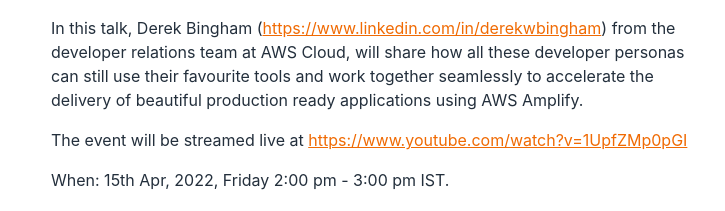
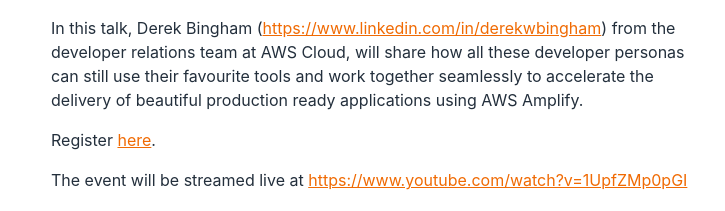
Before and after one commit to plug-n-play/aws-user-group-punjab, a Next.js app: page / in a window 1280 px wide. Shown: the part 1249-1460 px from the top of the page, without its empty margins (270-995 px from the left). Built offline with nearby package versions, Linux system fonts and the light colour scheme.

Commit message:
feat: add registration link

```diff
--- a/pages/index.js
+++ b/pages/index.js
@@ -50,6 +50,9 @@
             </p>
             <p>
               In this talk, Derek Bingham (<a href='https://www.linkedin.com/in/derekwbingham' target='_blank'>https://www.linkedin.com/in/derekwbingham</a>) from the developer relations team at AWS Cloud, will share how all these developer personas can still use their favourite tools and work together seamlessly to accelerate the delivery of beautiful production ready applications using AWS Amplify.
+            </p>
+            <p>
+              Register <a href='https://www.commudle.com/communities/aws-user-group-punjab/events/building-designing-beautiful-production-ready-apps-with-amplify-and-cdk' target='_blank'>here</a>.
             </p>
             <p>
               The event will be streamed live at <a href='https://www.youtube.com/watch?v=1UpfZMp0pGI' target='_blank'>https://www.youtube.com/watch?v=1UpfZMp0pGI</a>
```
